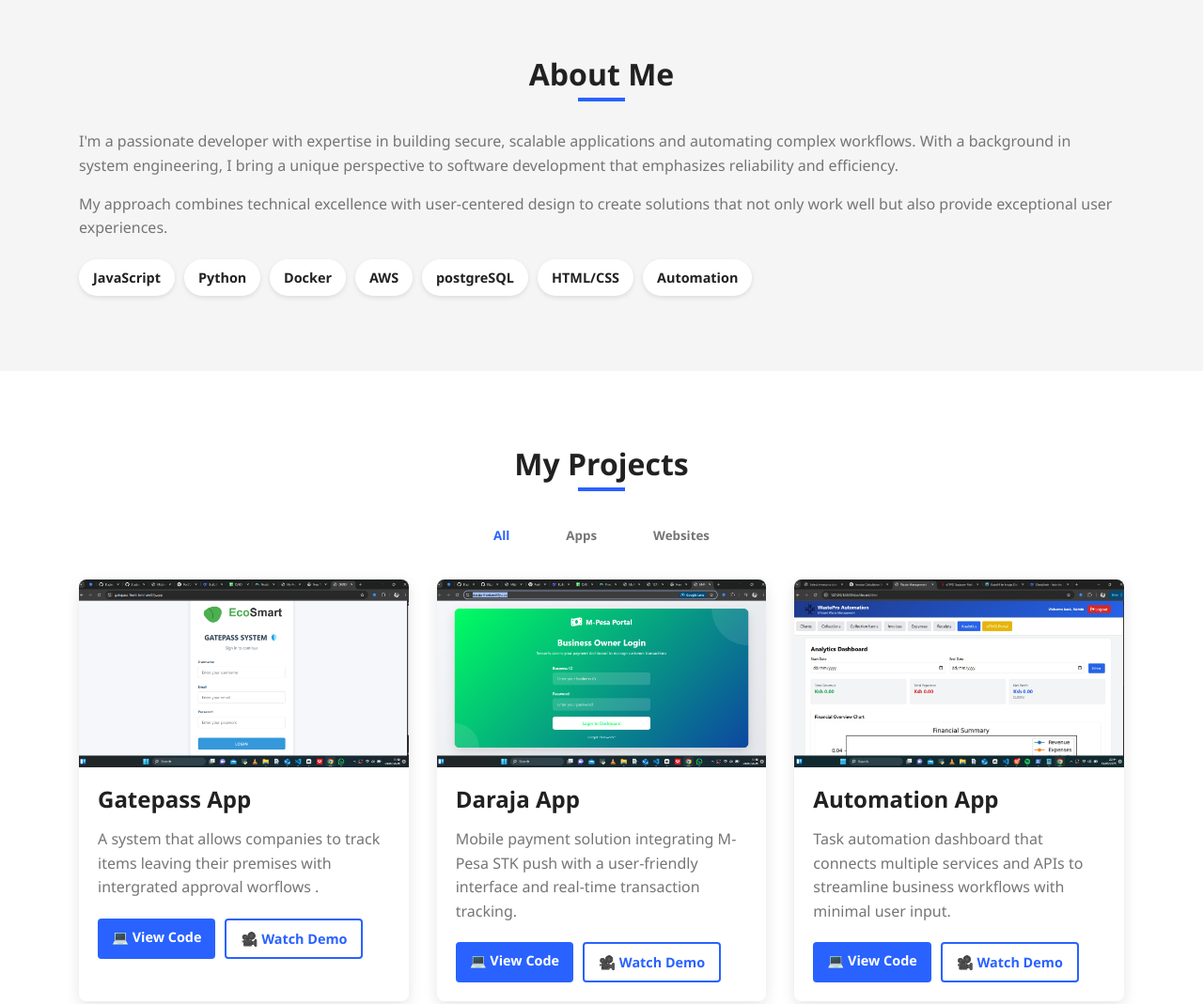
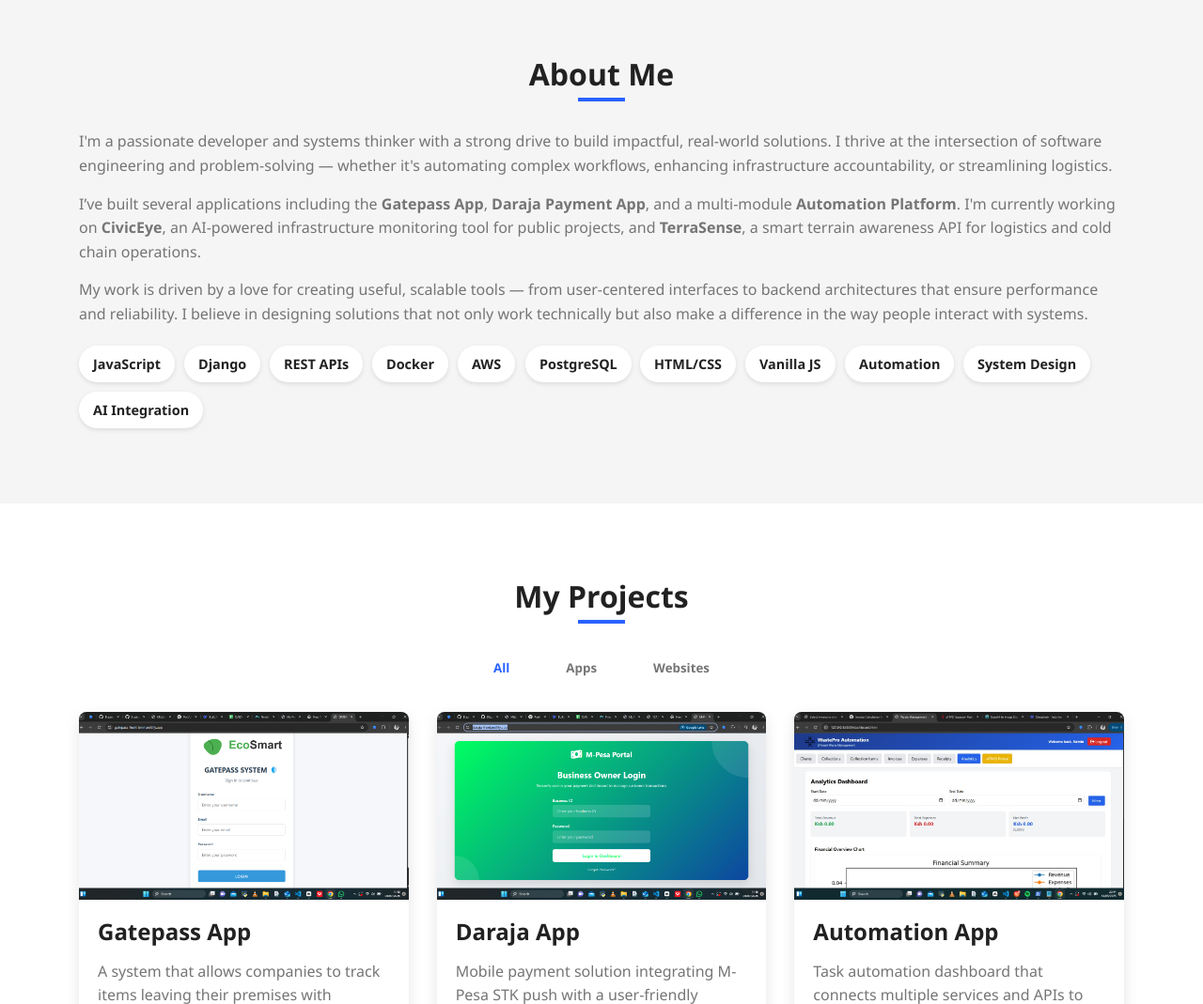
Before and after one commit to Blazious/portfolio, a plain HTML site: page index.html in a window 1280 px wide. Shown: the part 820-1889 px from the top of the page at 94% size. Drawn offline with Linux system fonts and the light colour scheme.

Commit message:
few changes

```diff
--- a/index.html
+++ b/index.html
@@ -24,7 +24,7 @@
                     <li><a href="#publication">Publication</a></li>
                     <li><a href="#contact">Contact</a></li>
                 </ul>
-                   <!-- theme toggle button -->
+                <!-- theme toggle button -->
                 <button id="theme-toggle" class="theme-toggle" aria-label="Toggle theme">
                     <i class="fas fa-moon"></i>
                     <i class="fas fa-sun"></i>
@@ -45,7 +45,7 @@
                 </div>
                 <div class="hero-text">
                     <h1 class="slide-in-left">Hi, I'm <span class="highlight"> Blazious </span></h1>
-                    <p class="slide-in-right">Full Stack Developer | System Engineer | Automation Specialist</p>
+                    <p class="slide-in-right">Full Stack Developer | Proud Vibe-coder | Tech Enthusiast</p>
                     <a href="#projects" class="btn float-animation">View My Work <i class="fas fa-arrow-down"></i></a>
                 </div>
             </div>
@@ -58,19 +58,39 @@
             <h2 class="section-title">About Me</h2>
             <div class="about-content">
                 <div class="about-text fade-in">
-                    <p>I'm a passionate developer with expertise in building secure, scalable applications and
-                        automating complex workflows. With a background in system engineering, I bring a unique
-                        perspective to software development that emphasizes reliability and efficiency.</p>
-                    <p>My approach combines technical excellence with user-centered design to create solutions that not
-                        only work well but also provide exceptional user experiences.</p>
+                    <p>
+                        I'm a passionate developer and systems thinker with a strong drive to build impactful,
+                        real-world solutions.
+                        I thrive at the intersection of software engineering and problem-solving — whether it's
+                        automating complex workflows, enhancing infrastructure accountability, or streamlining
+                        logistics.
+                    </p>
+                    <p>
+                        I’ve built several applications including the <strong>Gatepass App</strong>, <strong>Daraja
+                            Payment App</strong>, and a multi-module <strong>Automation Platform</strong>.
+                        I'm currently working on <strong>CivicEye</strong>, an AI-powered infrastructure monitoring tool
+                        for public projects, and <strong>TerraSense</strong>, a smart terrain awareness API for
+                        logistics and cold chain operations.
+                    </p>
+                    <p>
+                        My work is driven by a love for creating useful, scalable tools — from user-centered interfaces
+                        to backend architectures that ensure performance and reliability.
+                        I believe in designing solutions that not only work technically but also make a difference in
+                        the way people interact with systems.
+                    </p>
+
                     <div class="tech-stack">
                         <span class="tech-item pop-in" style="--delay: 0.1s">JavaScript</span>
-                        <span class="tech-item pop-in" style="--delay: 0.2s">Python</span>
+                        <span class="tech-item pop-in" style="--delay: 0.2s">Django</span>
+                        <span class="tech-item pop-in" style="--delay: 0.3s">REST APIs</span>
                         <span class="tech-item pop-in" style="--delay: 0.4s">Docker</span>
                         <span class="tech-item pop-in" style="--delay: 0.5s">AWS</span>
-                        <span class="tech-item pop-in" style="--delay: 0.6s">postgreSQL</span>
+                        <span class="tech-item pop-in" style="--delay: 0.6s">PostgreSQL</span>
                         <span class="tech-item pop-in" style="--delay: 0.7s">HTML/CSS</span>
-                        <span class="tech-item pop-in" style="--delay: 0.8s">Automation</span>
+                        <span class="tech-item pop-in" style="--delay: 0.8s">Vanilla JS</span>
+                        <span class="tech-item pop-in" style="--delay: 0.9s">Automation</span>
+                        <span class="tech-item pop-in" style="--delay: 1s">System Design</span>
+                        <span class="tech-item pop-in" style="--delay: 1.1s">AI Integration</span>
                     </div>
                 </div>
             </div>
@@ -90,12 +110,12 @@
                 <!-- App Projects -->
                 <div class="project-card" data-category="app">
                     <div class="project-img">
-                        <img src="gatepass.png"
-                            alt="Gatepass App">
+                        <img src="gatepass.png" alt="Gatepass App">
                     </div>
                     <div class="project-info">
                         <h3>Gatepass App</h3>
-                        <p>A system that allows companies to track items leaving their premises with intergrated  approval worflows .</p>
+                        <p>A system that allows companies to track items leaving their premises with intergrated
+                            approval worflows .</p>
                         <div class="project-links">
                             <a href="https://github.com/Blazious/GATEPASS-FRONT-END-" class="btn">💻 View Code</a>
                             <a href="gatepass.mp4" class="btn btn-outline" target="_blank">🎥 Watch Demo</a>
@@ -105,8 +125,7 @@
 
                 <div class="project-card" data-category="app">
                     <div class="project-img">
-                        <img src="daraja.png"
-                            alt="Daraja App">
+                        <img src="daraja.png" alt="Daraja App">
                     </div>
                     <div class="project-info">
                         <h3>Daraja App</h3>
@@ -121,8 +140,7 @@
 
                 <div class="project-card" data-category="app">
                     <div class="project-img">
-                        <img src="wastepro.jpg"
-                            alt="Automation App">
+                        <img src="wastepro.jpg" alt="Automation App">
                     </div>
                     <div class="project-info">
                         <h3>Automation App</h3>
@@ -130,7 +148,7 @@
                             workflows with minimal user input.</p>
                         <div class="project-links">
                             <a href="https://github.com/Blazious/FRONT-END-AUTOAMTION" class="btn">💻 View Code</a>
-                            <a href="wastepro.mp4" class="btn btn-outline" target="_blank" >🎥 Watch Demo</a>
+                            <a href="wastepro.mp4" class="btn btn-outline" target="_blank">🎥 Watch Demo</a>
                         </div>
                     </div>
                 </div>
@@ -154,8 +172,7 @@
 
                 <div class="project-card" data-category="website">
                     <div class="project-img">
-                        <img src="nyali.png"
-                            alt="Nyali Capital">
+                        <img src="nyali.png" alt="Nyali Capital">
                     </div>
                     <div class="project-info">
                         <h3>Nyali Capital</h3>
@@ -170,8 +187,7 @@
 
                 <div class="project-card" data-category="website">
                     <div class="project-img">
-                        <img src="kayy.png"
-                            alt="Kayy Vogue">
+                        <img src="kayy.png" alt="Kayy Vogue">
                     </div>
                     <div class="project-info">
                         <h3>Kayy Vogue</h3>
@@ -179,7 +195,8 @@
                             process.</p>
                         <div class="project-links">
                             <a href="https://github.com/Blazious/kayyvogue" class="btn">💻 View Code</a>
-                            <a href="https://serene-hamster-f43733.netlify.app/" class="btn btn-outline">🔗 Live Demo</a>
+                            <a href="https://serene-hamster-f43733.netlify.app/" class="btn btn-outline">🔗 Live
+                                Demo</a>
                         </div>
                     </div>
                 </div>
@@ -199,7 +216,8 @@
                     proposes a framework for evaluating automation solutions based on their ability to adapt to changing
                     requirements without human intervention.</p>
                 <p>The publication seeks to help builders understand the automation ecosystem.</p>
-                <a href="https://www.linkedin.com/feed/update/urn:li:activity:7342503179068071936/" class="btn">View Article </a>
+                <a href="https://www.linkedin.com/feed/update/urn:li:activity:7342503179068071936/" class="btn">View
+                    Article </a>
             </div>
         </div>
     </section>
@@ -227,9 +245,12 @@
 
 
                 <div class="social-links">
-                    <a href="#" aria-label="GitHub"><i class="fab fa-github"></i></a>
-                    <a href="#" aria-label="LinkedIn"><i class="fab fa-linkedin-in"></i></a>
-                    <a href="#" aria-label="Twitter"><i class="fab fa-twitter"></i></a>
+                    <a href="https://github.com/Blazious" aria-label="GitHub"><i class="fab fa-github"></i></a>
+                    <a href="https://www.linkedin.com/in/blazious-mwambuwa-9303a0199/" aria-label="LinkedIn"><i
+                            class="fab fa-linkedin-in"></i></a>
+                    <a href="https://discord.gg/SJKYCbRZ" target="_blank" aria-label="Discord">
+                        <i class="fab fa-discord"></i>
+                    </a>
                 </div>
             </div>
         </div>
@@ -238,7 +259,7 @@
     <!-- Footer -->
     <footer>
         <div class="container">
-            <p>&copy; <span id="year"></span> [Your Name]. All rights reserved.</p>
+            <p>&copy; <span id="year"></span> Blazious . All rights reserved.</p>
         </div>
     </footer>
     <script src="https://cdn.jsdelivr.net/npm/emailjs-com@2/dist/email.min.js"></script>
```
